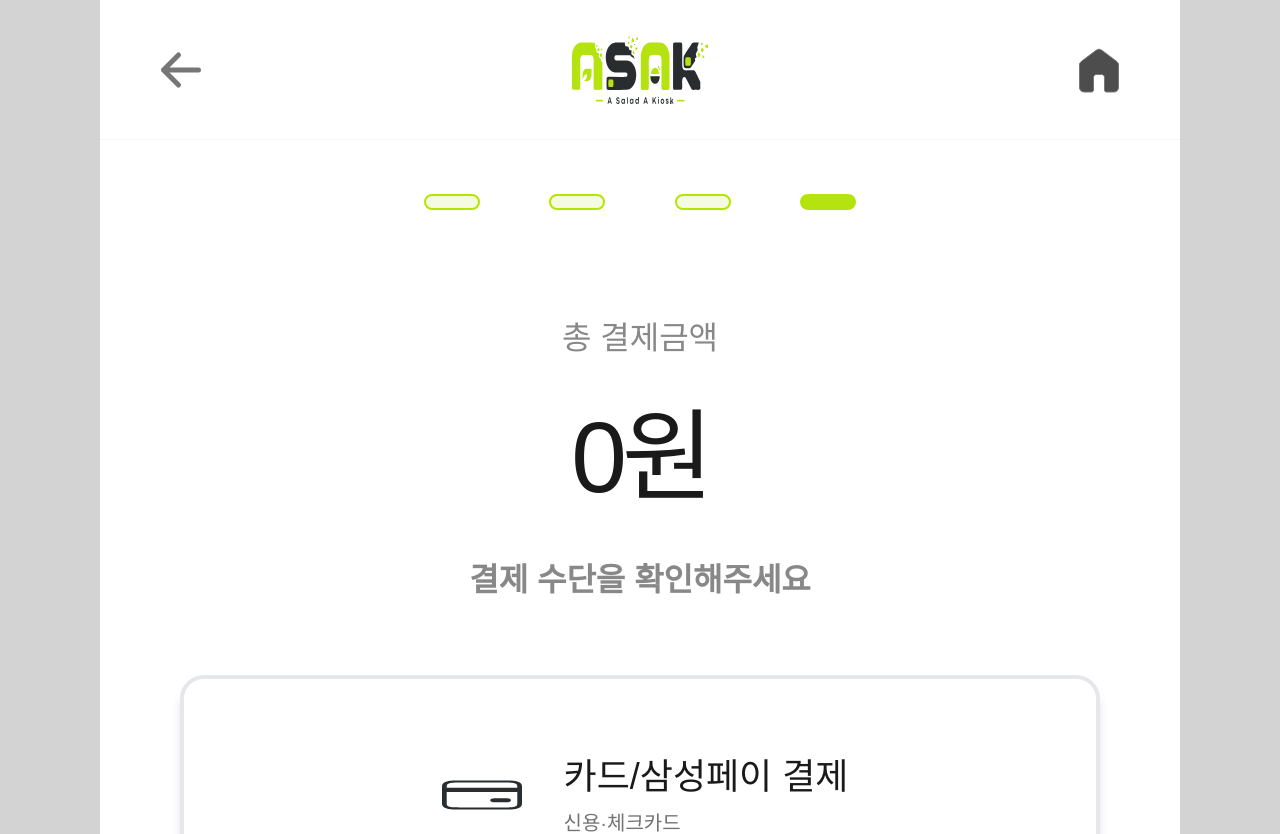
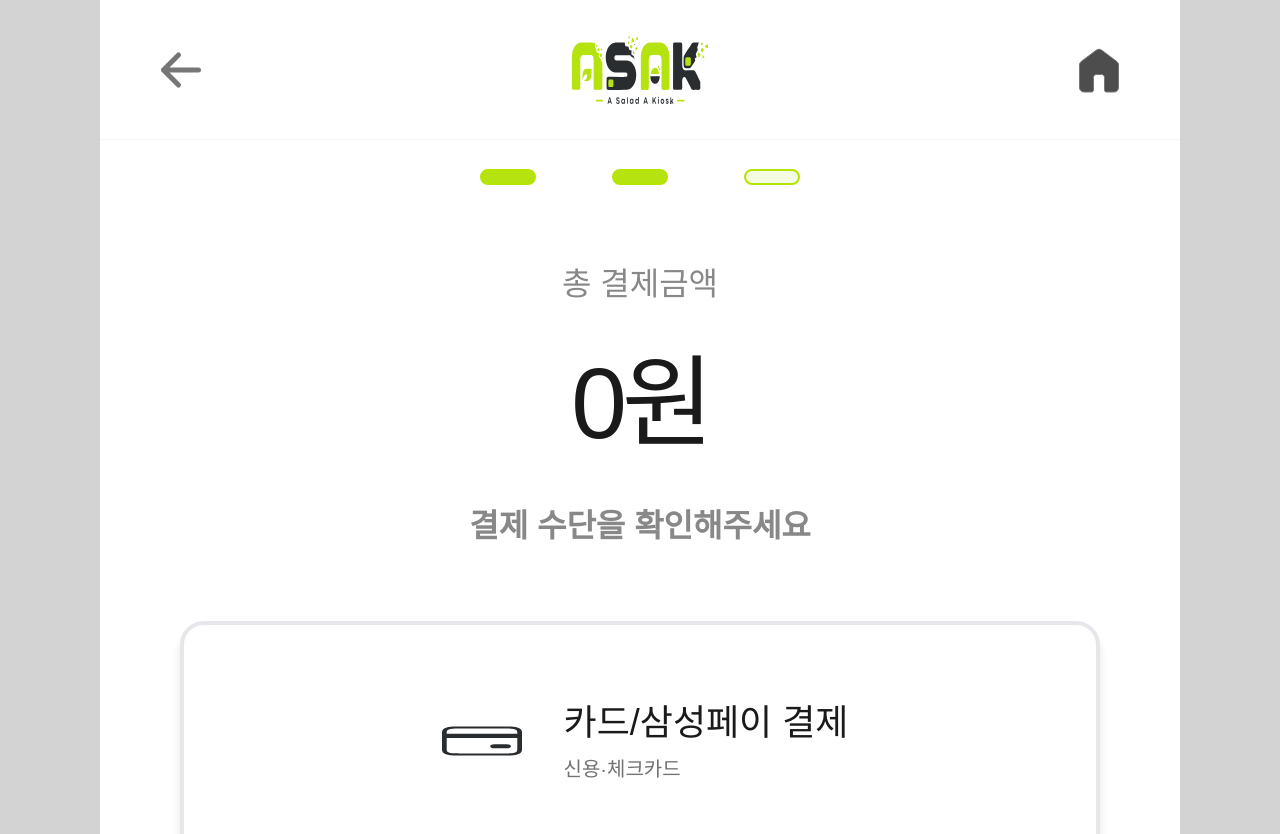
Before and after one commit to hagenie128/ASAK-Kiosk, a React (Vite) app: page /payment in a window 1280 px wide. Shown: the top 834 px of the page. Built offline with nearby package versions, Linux system fonts and the light colour scheme.

Commit message:
style : 스텝퍼 common.css로 스타일 수정, cart_page & payment_page 레이아웃 수정

```diff
--- a/src/pages/kiosk/CartPage.jsx
+++ b/src/pages/kiosk/CartPage.jsx
@@ -74,12 +74,12 @@ export default function CartPage() {
     <div className="cart-page">
       <Header />
 
-      <main className="cart-page__content">
         <div className="kiosk-step-indicator" aria-label="주문 3단계 중 장바구니">
           <span className="is-current" />
           <span />
           <span />
         </div>
+      <main className="cart-page__content">
 
         <h1 className="cart-page__title">장바구니</h1>
 
--- a/src/pages/kiosk/PaymentPage.jsx
+++ b/src/pages/kiosk/PaymentPage.jsx
@@ -43,13 +43,14 @@ export default function PaymentPage() {
     return (
       <div className="payment-page">
         <Header />
+          {/* 스텝퍼 */}
+          <div className="kiosk-step-indicator" aria-label="주문 3단계 중 결제">
+            <span className="is-current" />
+            <span className="is-current" />
+            <span className="is-done" />
+          </div>
+
         <main className="payment-page__content payment-page__content--loading">
-          <div className="kiosk-step-indicator" aria-label="주문 4단계 중 결제">
-            <span className="is-done" />
-            <span className="is-done" />
-            <span className="is-done" />
-            <span className="is-current" />
-          </div>
           <p className="payment-page__loading">결제 수단을 불러오는 중…</p>
         </main>
         <footer className="payment-page__footer">
@@ -68,13 +69,13 @@ export default function PaymentPage() {
     return (
       <div className="payment-page">
         <Header />
+          {/* 스텝퍼 */}
+          <div className="kiosk-step-indicator" aria-label="주문 3단계 중 결제">
+            <span className="is-current" />
+            <span className="is-current" />
+            <span className="is-done" />
+          </div>
         <main className="payment-page__content payment-page__content--error">
-          <div className="kiosk-step-indicator" aria-label="주문 4단계 중 결제">
-            <span className="is-done" />
-            <span className="is-done" />
-            <span className="is-done" />
-            <span className="is-current" />
-          </div>
           <section className="payment-page__error-panel" role="alert">
             <h2>결제 수단을 불러오지 못했습니다</h2>
             <p>
@@ -102,13 +103,13 @@ export default function PaymentPage() {
   return (
     <div className={`payment-page${processing ? " is-processing" : ""}`}>
       <Header />
+      {/* 스텝퍼 */}
+      <div className="kiosk-step-indicator" aria-label="주문 3단계 중 결제">
+        <span className="is-current" />
+        <span className="is-current" />
+        <span className="is-done" />
+      </div>
       <main className="payment-page__content">
-        <div className="kiosk-step-indicator" aria-label="주문 4단계 중 결제">
-          <span className="is-done" />
-          <span className="is-done" />
-          <span className="is-done" />
-          <span className="is-current" />
-        </div>
         <section className="payment-page__hero">
           <span>총 결제금액</span>
           <strong>{formatCurrency(totalPrice)}</strong>
--- a/src/styles/commonStyle.css
+++ b/src/styles/commonStyle.css
@@ -9,3 +9,34 @@
 @import "./kiosk/feedback.css";
 @import "./kiosk/receipt.css";
 @import "./kiosk/shared.css";
+
+
+/* 스텝퍼 스타일 */
+
+.kiosk-step-indicator {
+    display: flex;
+    align-items: center;
+    gap: 76px;
+    height: 24px;
+    width: max-content;
+    margin: 25px auto 10px;
+}
+
+.kiosk-step-indicator span {
+  width: 56px;
+  height: 16px;
+  border-radius: 8px;
+  border: 2px solid #ccc;
+  background: #fff;
+  box-sizing: border-box;
+}
+
+.kiosk-step-indicator .is-done {
+  border-color: #b3e500;
+  background: #f5fbe0;
+}
+
+.kiosk-step-indicator .is-current {
+  border-color: #b3e500;
+  background: var(--asak-lime);
+}
--- a/src/styles/kiosk/cart.css
+++ b/src/styles/kiosk/cart.css
@@ -23,31 +23,7 @@
   gap: 32px;
 }
 
-.cart-page .kiosk-step-indicator {
-  display: flex;
-  align-items: center;
-  gap: 76px;
-  height: 24px;
-}
 
-.cart-page .kiosk-step-indicator span {
-  width: 56px;
-  height: 16px;
-  border-radius: 8px;
-  border: 2px solid #ccc;
-  background: #fff;
-  box-sizing: border-box;
-}
-
-.cart-page .kiosk-step-indicator .is-done {
-  border-color: #b3e500;
-  background: #f5fbe0;
-}
-
-.cart-page .kiosk-step-indicator .is-current {
-  border-color: #b3e500;
-  background: var(--asak-lime);
-}
 
 .cart-page__title {
   margin: 0;
--- a/src/styles/kiosk/feedback.css
+++ b/src/styles/kiosk/feedback.css
@@ -133,27 +133,7 @@
   align-items: center;
   gap: 48px;
 }
-.kiosk-modal-page .kiosk-step-indicator {
-  display: flex;
-  gap: 76px;
-  height: 24px;
-}
-.kiosk-modal-page .kiosk-step-indicator span {
-  width: 56px;
-  height: 16px;
-  border-radius: 8px;
-  border: 2px solid #ccc;
-  background: #fff;
-  box-sizing: border-box;
-}
-.kiosk-modal-page .kiosk-step-indicator .is-done {
-  border-color: #b3e500;
-  background: #f5fbe0;
-}
-.kiosk-modal-page .kiosk-step-indicator .is-current {
-  border: 0;
-  background: var(--asak-lime);
-}
+
 .kiosk-modal-page__hero {
   margin-top: 80px;
   text-align: center;
--- a/src/styles/kiosk/payment.css
+++ b/src/styles/kiosk/payment.css
@@ -24,36 +24,9 @@
   letter-spacing: -0.04em;
 }
 
-.payment-page .kiosk-step-indicator {
-  display: flex;
-  align-items: center;
-  justify-content: space-between;
-  width: 432px;
-  height: 24px;
-  margin: 0 auto;
-}
-
-.payment-page .kiosk-step-indicator span {
-  width: 56px;
-  height: 16px;
-  border-radius: 8px;
-  border: 2px solid #ccc;
-  background: #fff;
-  box-sizing: border-box;
-}
-
-.payment-page .kiosk-step-indicator .is-done {
-  border-color: #b3e500;
-  background: #f5fbe0;
-}
-
-.payment-page .kiosk-step-indicator .is-current {
-  border: 0;
-  background: var(--asak-lime);
-}
 
 .payment-page__hero {
-  margin: 104px 0 72px;
+  margin: 15px 0 72px;
   display: grid;
   justify-items: center;
   gap: 32px;
```
